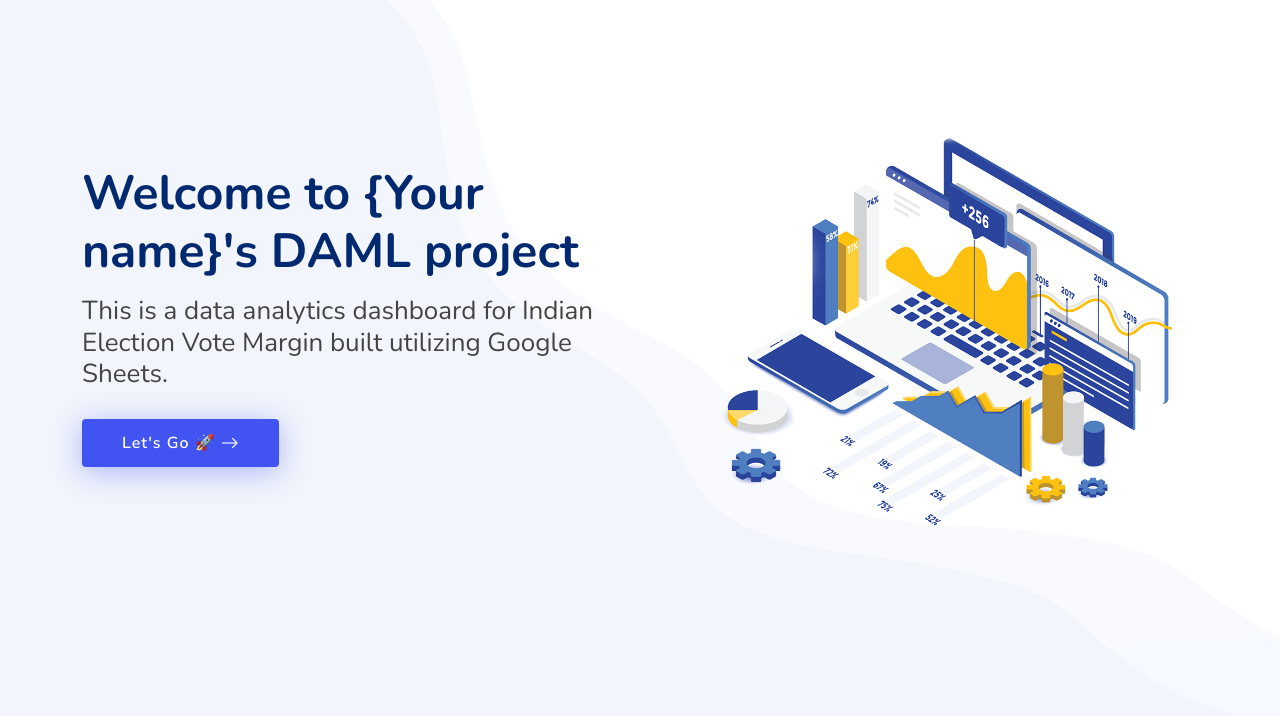
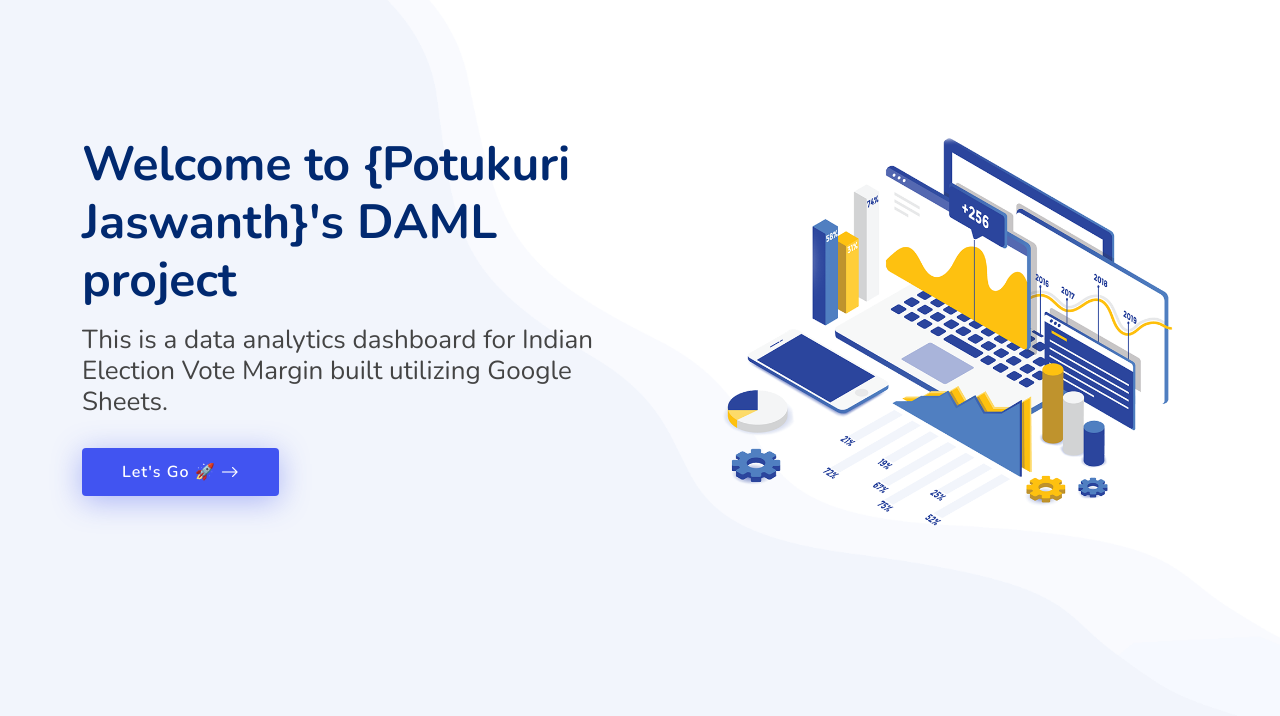
Before and after one commit to jaswanthpotukuri/DAMLjaswanth, a plain HTML site: page index.html in a window 1280 px wide. Shown: the part 84-800 px from the top of the page. Drawn offline with nearby package versions, Linux system fonts and the light colour scheme.

Commit message:
name added

```diff
--- a/index.html
+++ b/index.html
@@ -61,7 +61,7 @@
       <div class="row">
         <div class="col-lg-6 d-flex flex-column justify-content-center">
           <h1 data-aos="fade-up">
-            Welcome to {Your name}'s DAML project
+            Welcome to {Potukuri Jaswanth}'s DAML project
           </h1>
           <h2 data-aos="fade-up" data-aos-delay="400">
             This is a data analytics dashboard for Indian Election Vote Margin built utilizing Google Sheets.
@@ -108,7 +108,7 @@
           <div class="col-lg-12 d-flex flex-column text-center justify-content-center" data-aos="fade-up"
             data-aos-delay="200">
             <!-- NOTE Insert your google sheet link here -->
-
+            <iframe src="https://docs.google.com/spreadsheets/d/e/2PACX-1vRQSnGsF8zPqc6Ejx_HF58GNOQd52QOrq0QFvNngJMWHwxh0ZA7EIzSuZYWXJU1E_Y2F10WAopZbIx-/pubhtml?gid=1742971944&amp;single=true&amp;widget=true&amp;headers=false"></iframe>
           </div>
         </div>
       </div>
```
